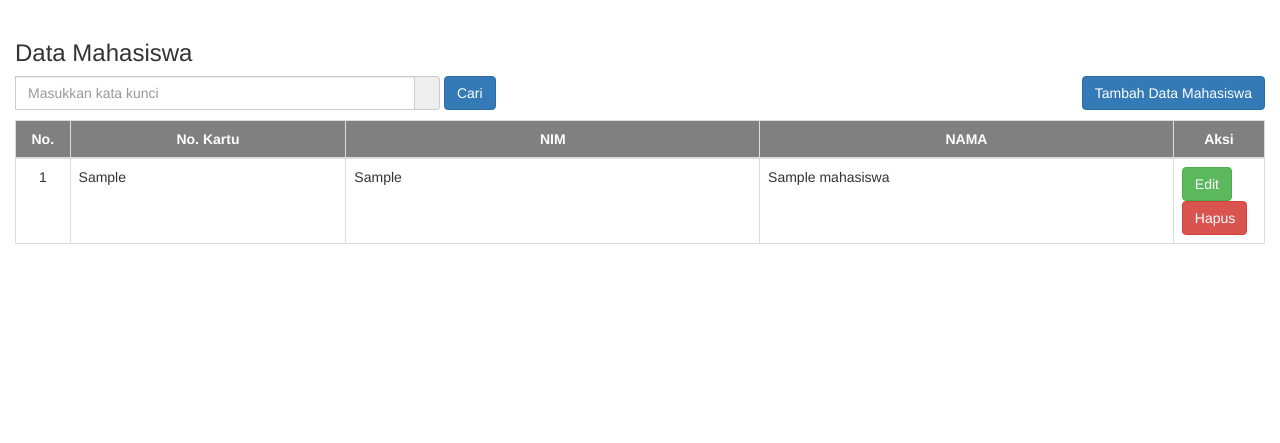
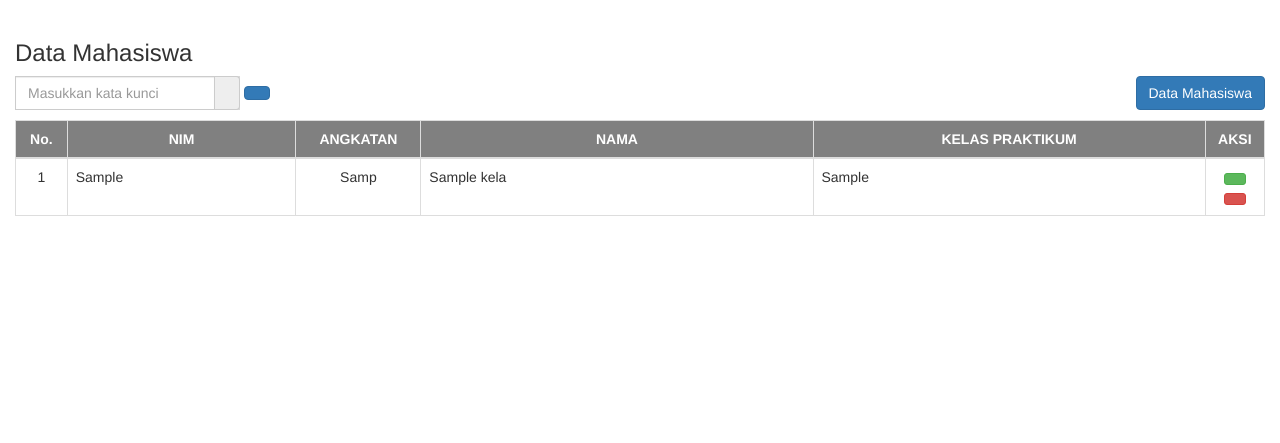
Before and after one commit to n4siKvn1ng/absensi_rfid, a PHP site: page /datamahasiswa.php in a window 1280 px wide. Shown: the part 52-495 px from the top of the page. Run offline with PHP 8.4, Linux system fonts and the light colour scheme; tables that the repository leaves empty or names only in its code hold one stand-in row (values such as "Sample post"); some libraries are stand-ins or nearby versions.

Commit message:
pembaruan fitur

```diff
--- a/datamahasiswa.php
+++ b/datamahasiswa.php
@@ -4,6 +4,9 @@
         <?php include "header.php"; ?>
         <title>Data Mahasiswa</title>
        <link rel="stylesheet" type="text/css" href="style.css">
+        <link rel="stylesheet" type="text/css" href="./fontawesome-free-6.4.0-web/css/all.min.css">
+        <script type="text/javascript" src="./fontawesome-free-6.4.0-web/js/all.min.js"></script>
+
        <style>
         #hapusTeks {
             display: none;
@@ -33,17 +36,18 @@
             <!-- form pencarian -->
             <div class="table-header" style="float: left; margin-right: 0;">
                 <form method="GET" action="" class="form-inline">
-                    <div class="input-group">
+                    <div class="input-group" style="color: blue; background-color: #d9d9d9;">
                         <label for="inputSearch" class="sr-only">Cari:</label>
-                            <input type="text" class="form-control" id="inputSearch" name="q" placeholder="Masukkan kata kunci" style="width: 400px"
+                            <input type="text" class="form-control" id="inputSearch" name="q" placeholder="Masukkan kata kunci" style="width: 200px; background-color: white;"
                             value="<?php echo isset($_GET['q']) ? $_GET['q'] : '' ?>">
-                                <div class="input-group-addon">
-                                <span id="hapusTeks" style="cursor: pointer;">X</span>
+                                <div class="input-group-addon" >
+                                <span id="hapusTeks" style="cursor: pointer;"><i class="fa-solid fa-x"></i></span>
                                 </div>
                         </div>
-                    <button type="submit" class="btn btn-primary">Cari</button>
+                    <button type="submit" class="btn btn-primary"><i class="fa-solid fa-magnifying-glass"></i></button>
                 </form>
             </div>
+
 
                 <script>
 
@@ -62,11 +66,9 @@
                 });
                 </script>
 
-
-
                 <!-- tombol tambah data mahasiswa -->
                 <div class="table-header" style="float: right;">
-                            <a href="tambah.php"><button class="btn btn-primary"> Tambah Data Mahasiswa</button></a>
+                    <a href="tambah.php"><button class="btn btn-primary"><i class="fa-solid fa-plus"></i> Data Mahasiswa</button></a>
                 </div>
 
                 <div style="clear: both;"></div>
@@ -76,12 +78,14 @@
                     <thead>
                         <tr style="background-color: grey; color: white; height:100%;">
                             <th style="width: 10px; text-align: center" >No.</th>
-                    <th style="width: 200px; text-align: center">No. Kartu</th>
-                    <th style="width: 300px; text-align: center">NIM</th>
+                            <th style="width: 175px; text-align: center">NIM</th>
+                            <th style="width: 10%; text-align: center">ANGKATAN</th>
                             <th style="width: 300px; text-align: center">NAMA</th>
-                    <th style="width: 7.3%; text-align: center">Aksi</th>
+                            <th style="width: 300px; text-align: center">KELAS PRAKTIKUM</th>
+                            <th style="width: 4.75%; text-align: center">AKSI</th>
                         </tr>
                     </thead>
+
             <tbody>
 
                         <?php
@@ -92,31 +96,55 @@
                     if(isset($_GET['q']) && $_GET['q'] != '') {
                         $keyword = $_GET['q'];
                         // query pencarian data mahasiswa
-            $sql = mysqli_query($konek, "SELECT * FROM mahasiswa WHERE nim LIKE '%$keyword%' OR nama LIKE '%$keyword%'");
+                        $sql = mysqli_query($konek, "SELECT * FROM mahasiswa, kelas WHERE mahasiswa.id_kelas = kelas.id_kelas AND (nokartu LIKE '%$keyword%' OR nama LIKE '%$keyword%' OR kelas_praktikum LIKE '%$keyword%')");
                     } else {
                         // query menampilkan seluruh data mahasiswa
-            $sql = mysqli_query($konek, "SELECT * FROM mahasiswa");
+                        $sql = mysqli_query($konek, "SELECT * FROM mahasiswa, kelas WHERE mahasiswa.id_kelas = kelas.id_kelas");
                     }
 
                         $no = 0;
                         while($data = mysqli_fetch_array($sql))
                         {
                             $no++;
+                            $angkatan = substr($data['nokartu'], 0, 4); // ambil 4 digit awal dari NIM
                         ?>
 
                         <tr>
                             <td style="text-align: center"> <?php echo $no; ?> </td>
                             <td> <?php echo $data['nokartu']; ?> </td>
-            <td> <?php echo $data['nim']; ?> </td>
+                            <td style="text-align: center"> <?php echo $angkatan; ?> </td> <!-- tambahkan kolom Angkatan -->
                             <td> <?php echo $data['nama']; ?> </td>
-            <td>
-                <a href="edit.php?id=<?php echo $data['id']; ?>" ><button class="btn btn-success" style="width:70x;">Edit</button></a>
-                <a href="hapus.php?id=<?php echo $data['id']; ?>" ><button class="btn btn-danger" style="width:65px;">Hapus</button></a>
+                            <td> <?php echo $data['kelas_praktikum']; ?> </td>
+                            <td style="text-align: center;">
+                                <a href="edit.php?id=<?php echo $data['id']; ?>" ><button class="btn btn-success btn-sm"><i class="fa-regular fa-pen-to-square"></i></button></a>
+                                <button type="button" class="btn btn-danger btn-sm" data-toggle="modal" data-target="#hapusModal">
+                                <i class="fa-solid fa-trash"></i>
+                                </button></a>
                             </td>
                         </tr>
 
+
+                        <?php include "koneksi.php";?>
+                        <!-- Modal Hapus Mahasiswa -->
+                        <div class="modal fade" id="hapusModal" tabindex="-1" role="dialog" aria-labelledby="hapusModalLabel" aria-hidden="true">
+                        <div class="modal-dialog " style="justify-content: center; margin-top: 15%; width: 350px" role="document">
+                            <div class="modal-content">
+                                <div class="modal-header">
+                                    <h2 class="modal-title">Konfirmasi Hapus Data</h2>
+                                </div>
+                                    <div class="modal-body">
+                                        <h4>Apakah anda yakin akan menghapus data ini?</h4>
+                                    </div>
+                                    <div class="modal-footer">
+                                    <form action="hapus.php?id=<?php echo $data['id']; ?>" method="post">
+                                        <input type="submit"  class="btn btn-danger" name="hapus" value="Hapus">
+                                        <button type="button" class="btn btn-warning" data-dismiss="modal">Batal</button>
+                                        </form>
+                                </div>
+                            </div>
+                        </div>
+                        </div>
                         <?php } ?>
-
                 </tbody>
             </table>
 
```
Lines whose indentation alone changed are shown as unchanged.
